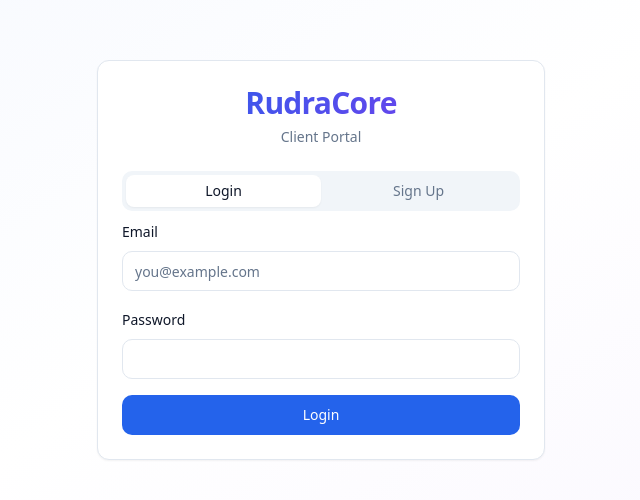
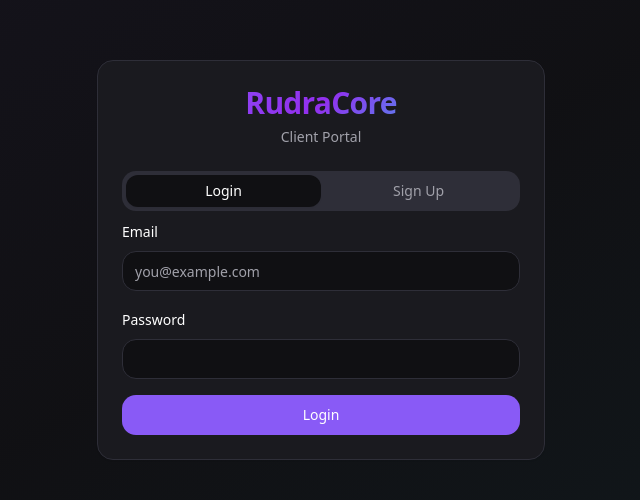
Before and after one commit to akhil7102/rudracore-client-hub, a React (Vite) app: page /auth in a window 1280 px wide. Shown: the part 140-640 px from the top of the page, without its empty margins (319-959 px from the left). Built offline with nearby package versions, Linux system fonts and the light colour scheme; the HTML template or start-up script is replaced by a standard one.

Commit message:
Refactor: Apply NeoTech Gradient theme

```diff
--- a/src/App.tsx
+++ b/src/App.tsx
@@ -3,6 +3,7 @@ import { Toaster as Sonner } from "@/components/ui/sonner";
 import { TooltipProvider } from "@/components/ui/tooltip";
 import { QueryClient, QueryClientProvider } from "@tanstack/react-query";
 import { BrowserRouter, Routes, Route } from "react-router-dom";
+import { useEffect } from "react";
 import Index from "./pages/Index";
 import Auth from "./pages/Auth";
 import Dashboard from "./pages/Dashboard";
@@ -13,7 +14,12 @@ import NotFound from "./pages/NotFound";
 
 const queryClient = new QueryClient();
 
-const App = () => (
+const App = () => {
+  useEffect(() => {
+    document.documentElement.classList.remove('light');
+  }, []);
+
+  return (
     <QueryClientProvider client={queryClient}>
       <TooltipProvider>
         <Toaster />
@@ -33,5 +39,6 @@ const App = () => (
       </TooltipProvider>
     </QueryClientProvider>
   );
+};
 
 export default App;
--- a/src/components/Navbar.tsx
+++ b/src/components/Navbar.tsx
@@ -34,10 +34,10 @@ export const Navbar = () => {
   ];
 
   return (
-    <nav className="border-b bg-card/50 backdrop-blur-sm sticky top-0 z-50">
+    <nav className="glass sticky top-0 z-50">
       <div className="container mx-auto px-4 py-3 md:py-4">
         <div className="flex items-center justify-between">
-          <Link to="/dashboard" className="text-lg md:text-xl font-bold bg-gradient-primary bg-clip-text text-transparent">
+          <Link to="/dashboard" className="text-lg md:text-xl font-bold bg-gradient-hero bg-clip-text text-transparent">
             RudraCore
           </Link>
 
--- a/src/index.css
+++ b/src/index.css
@@ -8,71 +8,75 @@ All colors MUST be HSL.
 
 @layer base {
   :root {
-    --background: 0 0% 100%;
-    --foreground: 222 47% 11%;
+    --background: 240 9% 7%;
+    --foreground: 0 0% 100%;
 
-    --card: 0 0% 100%;
-    --card-foreground: 222 47% 11%;
+    --card: 240 9% 11%;
+    --card-foreground: 0 0% 100%;
 
-    --popover: 0 0% 100%;
-    --popover-foreground: 222 47% 11%;
+    --popover: 240 9% 11%;
+    --popover-foreground: 0 0% 100%;
 
-    --primary: 221 83% 53%;
+    --primary: 258 90% 66%;
     --primary-foreground: 0 0% 100%;
 
-    --primary-gradient: linear-gradient(135deg, hsl(221, 83%, 53%) 0%, hsl(262, 83%, 58%) 100%);
+    --primary-gradient: linear-gradient(135deg, hsl(258, 90%, 66%) 0%, hsl(271, 85%, 56%) 50%, hsl(187, 85%, 53%) 100%);
+    --hero-gradient: linear-gradient(135deg, hsl(258, 90%, 66%) 0%, hsl(271, 85%, 56%) 50%, hsl(187, 85%, 53%) 100%);
 
-    --secondary: 210 40% 96%;
-    --secondary-foreground: 222 47% 11%;
+    --secondary: 271 85% 56%;
+    --secondary-foreground: 0 0% 100%;
 
-    --muted: 210 40% 96%;
-    --muted-foreground: 215 16% 47%;
+    --muted: 240 9% 20%;
+    --muted-foreground: 240 5% 65%;
 
-    --accent: 262 83% 58%;
+    --accent: 187 85% 53%;
     --accent-foreground: 0 0% 100%;
 
     --destructive: 0 84% 60%;
     --destructive-foreground: 0 0% 100%;
 
-    --border: 214 32% 91%;
-    --input: 214 32% 91%;
-    --ring: 221 83% 53%;
+    --border: 240 9% 20%;
+    --input: 240 9% 20%;
+    --ring: 258 90% 66%;
 
-    --radius: 0.75rem;
+    --radius: 1rem;
 
-    --success: 142 71% 45%;
+    --success: 160 84% 39%;
     --warning: 38 92% 50%;
-    --info: 199 89% 48%;
+    --info: 187 85% 53%;
+
+    --glow-primary: 0 0 20px hsl(258 90% 66% / 0.5);
+    --glow-accent: 0 0 20px hsl(187 85% 53% / 0.5);
   }
 
-  .dark {
-    --background: 222 47% 11%;
-    --foreground: 210 40% 98%;
+  .light {
+    --background: 0 0% 100%;
+    --foreground: 240 9% 7%;
 
-    --card: 217 33% 17%;
-    --card-foreground: 210 40% 98%;
+    --card: 0 0% 100%;
+    --card-foreground: 240 9% 7%;
 
-    --popover: 217 33% 17%;
-    --popover-foreground: 210 40% 98%;
+    --popover: 0 0% 100%;
+    --popover-foreground: 240 9% 7%;
 
-    --primary: 221 83% 53%;
+    --primary: 258 90% 66%;
     --primary-foreground: 0 0% 100%;
 
-    --secondary: 217 33% 17%;
-    --secondary-foreground: 210 40% 98%;
+    --secondary: 271 85% 56%;
+    --secondary-foreground: 0 0% 100%;
 
-    --muted: 217 33% 17%;
-    --muted-foreground: 215 20% 65%;
+    --muted: 240 5% 96%;
+    --muted-foreground: 240 5% 45%;
 
-    --accent: 262 83% 58%;
+    --accent: 187 85% 53%;
     --accent-foreground: 0 0% 100%;
 
-    --destructive: 0 63% 31%;
-    --destructive-foreground: 210 40% 98%;
+    --destructive: 0 84% 60%;
+    --destructive-foreground: 0 0% 100%;
 
-    --border: 217 33% 24%;
-    --input: 217 33% 24%;
-    --ring: 221 83% 53%;
+    --border: 240 5% 90%;
+    --input: 240 5% 90%;
+    --ring: 258 90% 66%;
   }
 }
 
@@ -84,4 +88,16 @@ All colors MUST be HSL.
   body {
     @apply bg-background text-foreground;
   }
+
+  .glass {
+    @apply bg-card/50 backdrop-blur-lg border border-border/50;
+  }
+
+  .glow-primary {
+    box-shadow: var(--glow-primary);
+  }
+
+  .glow-accent {
+    box-shadow: var(--glow-accent);
+  }
 }
--- a/src/pages/Index.tsx
+++ b/src/pages/Index.tsx
@@ -4,12 +4,12 @@ import { Link } from "react-router-dom";
 
 const Index = () => {
   return (
-    <div className="min-h-screen bg-gradient-to-br from-primary/5 via-background to-accent/5">
+    <div className="min-h-screen bg-background">
       {/* Hero Section */}
       <div className="container mx-auto px-4 pt-12 md:pt-20 pb-8 md:pb-16">
         <div className="max-w-4xl mx-auto text-center space-y-6 md:space-y-8">
           <div className="space-y-3 md:space-y-4">
-            <h1 className="text-4xl md:text-5xl lg:text-6xl font-bold bg-gradient-primary bg-clip-text text-transparent">
+            <h1 className="text-4xl md:text-5xl lg:text-6xl font-bold bg-gradient-hero bg-clip-text text-transparent">
               Welcome to RudraCore
             </h1>
             <p className="text-lg md:text-xl text-muted-foreground max-w-2xl mx-auto px-4">
@@ -19,13 +19,13 @@ const Index = () => {
           </div>
 
           <div className="flex flex-col sm:flex-row gap-4 justify-center px-4">
-            <Button size="lg" asChild className="group">
+            <Button size="lg" asChild className="group hover:shadow-glow-primary transition-all">
               <Link to="/auth">
                 Get Started
                 <ArrowRight className="ml-2 h-4 w-4 group-hover:translate-x-1 transition-transform" />
               </Link>
             </Button>
-            <Button size="lg" variant="outline" asChild>
+            <Button size="lg" variant="outline" asChild className="hover:shadow-glow-accent transition-all">
               <Link to="/auth">Client Login</Link>
             </Button>
           </div>
@@ -35,7 +35,7 @@ const Index = () => {
       {/* Features Section */}
       <div className="container mx-auto px-4 py-8 md:py-16">
         <div className="max-w-6xl mx-auto grid gap-6 md:gap-8 sm:grid-cols-2 lg:grid-cols-3">
-          <div className="p-6 rounded-lg border bg-card/50 backdrop-blur-sm hover:shadow-lg transition-shadow">
+          <div className="glass p-6 rounded-xl hover:shadow-glow-primary transition-all duration-300">
             <div className="p-3 bg-primary/10 rounded-lg w-fit mb-4">
               <Code className="h-6 w-6 text-primary" />
             </div>
@@ -45,7 +45,7 @@ const Index = () => {
             </p>
           </div>
 
-          <div className="p-6 rounded-lg border bg-card/50 backdrop-blur-sm hover:shadow-lg transition-shadow">
+          <div className="glass p-6 rounded-xl hover:shadow-glow-accent transition-all duration-300">
             <div className="p-3 bg-accent/10 rounded-lg w-fit mb-4">
               <Zap className="h-6 w-6 text-accent" />
             </div>
@@ -55,7 +55,7 @@ const Index = () => {
             </p>
           </div>
 
-          <div className="p-6 rounded-lg border bg-card/50 backdrop-blur-sm hover:shadow-lg transition-shadow">
+          <div className="glass p-6 rounded-xl hover:shadow-glow-primary transition-all duration-300">
             <div className="p-3 bg-success/10 rounded-lg w-fit mb-4">
               <Shield className="h-6 w-6 text-success" />
             </div>
@@ -69,13 +69,13 @@ const Index = () => {
 
       {/* CTA Section */}
       <div className="container mx-auto px-4 py-8 md:py-16">
-        <div className="max-w-4xl mx-auto bg-gradient-primary rounded-2xl p-8 md:p-12 text-center text-white">
+        <div className="max-w-4xl mx-auto bg-gradient-hero rounded-2xl p-8 md:p-12 text-center text-white shadow-glow-primary">
           <h2 className="text-2xl md:text-3xl font-bold mb-4">Ready to Start Your Project?</h2>
           <p className="text-white/90 mb-6 md:mb-8 max-w-2xl mx-auto text-sm md:text-base px-4">
             Join our growing community of satisfied clients. Get access to professional
             development services with transparent pricing and lifetime support options.
           </p>
-          <Button size="lg" variant="secondary" asChild>
+          <Button size="lg" variant="secondary" asChild className="hover:shadow-glow-accent transition-all">
             <Link to="/auth">Access Client Portal</Link>
           </Button>
         </div>
--- a/tailwind.config.ts
+++ b/tailwind.config.ts
@@ -53,6 +53,11 @@ export default {
       },
       backgroundImage: {
         'gradient-primary': 'var(--primary-gradient)',
+        'gradient-hero': 'var(--hero-gradient)',
+      },
+      boxShadow: {
+        'glow-primary': 'var(--glow-primary)',
+        'glow-accent': 'var(--glow-accent)',
       },
       borderRadius: {
         lg: "var(--radius)",
```
Lines whose indentation alone changed are shown as unchanged.
